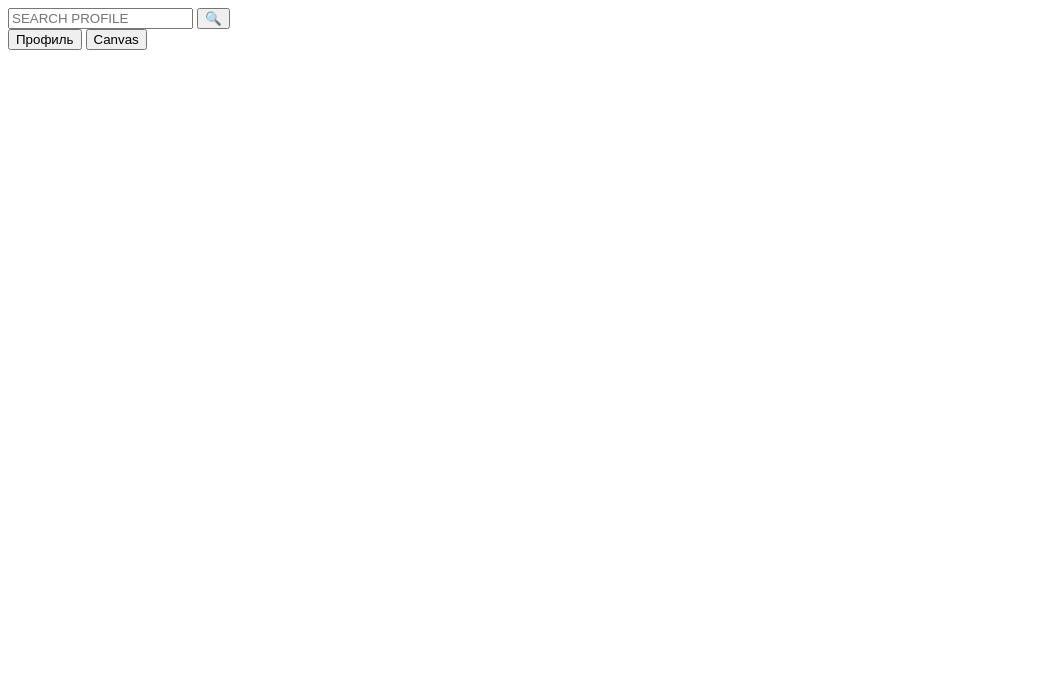
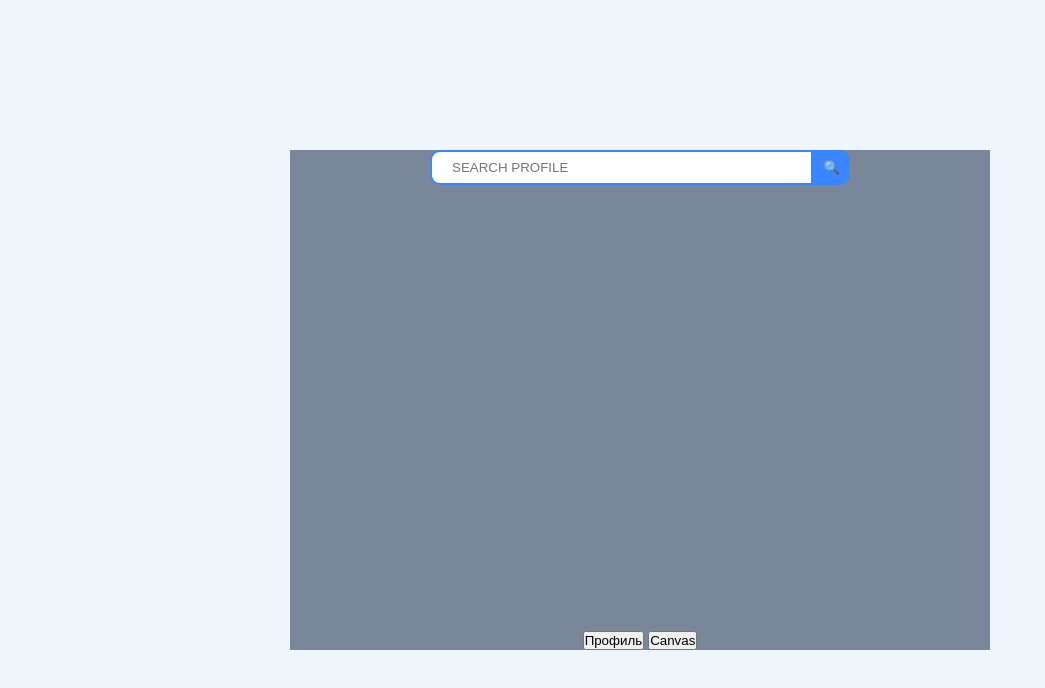
Before and after one commit to IllyaSoloviov/github-profile-viewer, a website: page index.html in a window 1280 px wide. Shown: the whole page, without its empty margins (0-1045 px from the left). Drawn offline with Linux system fonts and the light colour scheme.

Commit message:
Add searcher style

```diff
--- a/index.html
+++ b/index.html
@@ -16,7 +16,7 @@
     <div class="searchEndProfile">
         <div class="search">
             <input type="text" id="searchInput" placeholder="SEARCH PROFILE"/>
-            <button id="searchButton">&#128269;</button>
+            <button id="searchButton" class="searchButton">&#128269;</button>
         </div>
         <div class="profileCard">
             <div class="tab-buttons">
--- a/style.scss
+++ b/style.scss
@@ -1,3 +1,9 @@
+* {
+  margin: 0;
+  padding: 0;
+  box-sizing: border-box;
+}
+
 $main-bg: #eef6fb;
 $main: #3a86ff;
 $main-hover: #265ecf;
@@ -15,4 +21,53 @@ $accent-light: #cde3ff;
 $shadow-color: rgba(0, 0, 0, 0.05);
 
 $radius: 10px;
-$transition: 0.25s ease-in-out;
+$transition: all 0.25s ease-in-out;
+
+.wrapper{
+  display: flex;
+  flex-direction: column;
+  align-items: center;
+  justify-content: center;
+  width: 100wv;
+  height: 100vh;
+  background-color: $main-bg;
+}
+
+.searchEndProfile{
+  display: flex;
+  flex-direction: column;
+  justify-content: space-between;
+  align-items: center;
+  max-width: 700px;
+  width: 100%;
+  height: 500px;
+  background-color: $gray-text;
+  .search{
+    display: flex;
+    flex-direction: row;
+    align-items: center;
+    justify-content: center;
+    width: 60%;
+    gap: 0;
+    input{
+      outline: none;
+      border: 2px solid $main;
+      border-radius:$radius 0 0 $radius;
+      padding: 8px 8px 8px 20px;
+      width: 100%;
+    }
+    .searchButton{
+      border: 2px solid $main;
+      background-color:$main;
+      border-radius: 0 $radius $radius 0;
+      padding: 0 8px 0 8px;
+      height: 100%;
+      cursor: pointer;
+      transition: $transition;
+    }
+    .searchButton:hover{
+      background-color: $main-hover;
+      border-color: $main-hover;
+    }
+  }
+}
```
Also changed, not shown: style.css, 1 other file.
